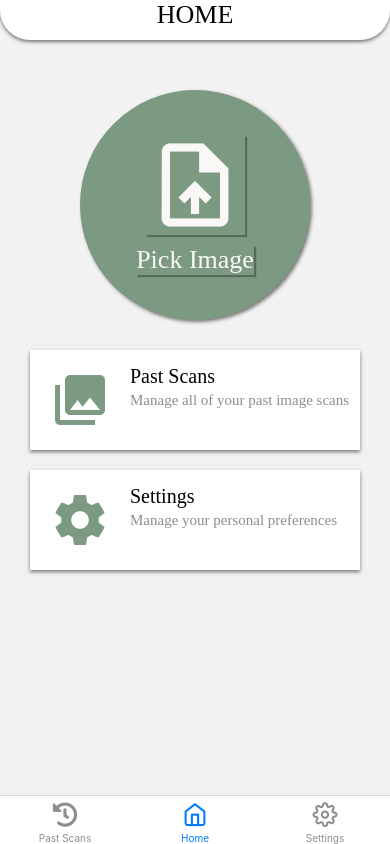
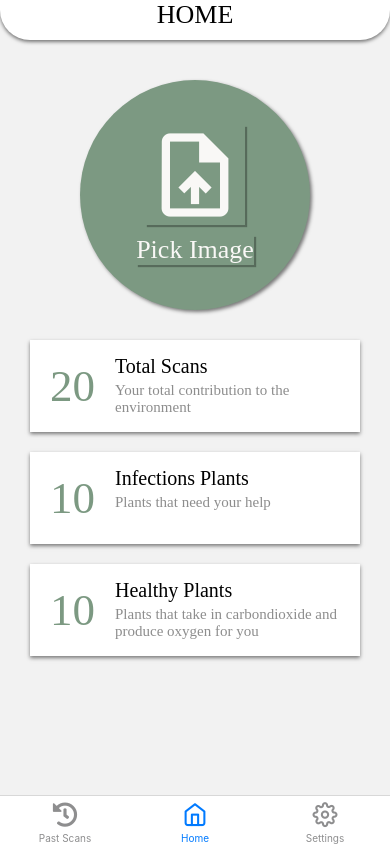
Before and after one commit to michaelhyi/leafx, a React Native app: screen /Home in a window 390 px wide. Built offline with nearby package versions, Linux system fonts and the light colour scheme.

Commit message:
updated home UI

```diff
--- a/src/screens/home.js
+++ b/src/screens/home.js
@@ -48,28 +48,39 @@ function HomeScreen({ navigation }) {
         </TouchableOpacity>
       </View>
       <View styles={{ flexDirection: "column", justifyContent: "space-between" }}>
-        <TouchableOpacity onPress={() => navigation.navigate("Past Scans")}>
+        <View>
           <View style={styles.rectangle}>
-            <MaterialIcons name="collections" size={60} style={styles.icons} />
+            <Text style={styles.icons}>20</Text>
             <View style={{ flexDirection: "column", flexShrink: 1 }}>
-              <Text style={styles.largeText1}>Past Scans</Text>
+              <Text style={styles.largeText1}>Total Scans</Text>
               <Text style={styles.smallText1}>
-                Manage all of your past image scans
+                Your total contribution to the environment
               </Text>
             </View>
           </View>
-        </TouchableOpacity>
-        <TouchableOpacity onPress={() => navigation.navigate("Settings")}>
+        </View>
+        <View>
           <View style={styles.rectangle1}>
-            <MaterialIcons name="settings" size={60} style={styles.icons} />
+          <Text style={styles.icons}>10</Text>
             <View style={{ flexDirection: "column", flexShrink: 1 }}>
-              <Text style={styles.largeText1}>Settings</Text>
+              <Text style={styles.largeText1}>Infections Plants</Text>
               <Text style={styles.smallText1}>
-                Manage your personal preferences
+                Plants that need your help
               </Text>
             </View>
           </View>
-        </TouchableOpacity>
+        </View>
+        <View>
+          <View style={styles.rectangle1}>
+          <Text style={styles.icons}>10</Text>
+            <View style={{ flexDirection: "column", flexShrink: 1 }}>
+              <Text style={styles.largeText1}>Healthy Plants</Text>
+              <Text style={styles.smallText1}>
+                Plants that take in carbondioxide and produce oxygen for you
+              </Text>
+            </View>
+          </View>
+        </View>
       </View>
     </View>
   );
@@ -113,7 +124,7 @@ const styles = StyleSheet.create({
   },
 
   roundButton2: {
-    marginTop: 50,
+    marginTop: 40,
     width: 230,
     height: 230,
     justifyContent: 'center',
@@ -194,6 +205,8 @@ const styles = StyleSheet.create({
     marginTop: 20,
     marginBottom: 20,
     color: "#7c9982",
+    fontSize: 45,
+    fontFamily: "Avenir-Heavy"
   },
 
   largeText1: {
```
